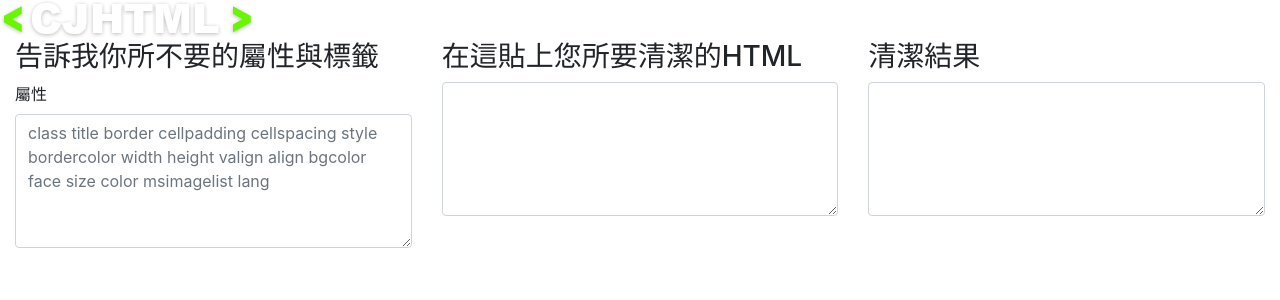
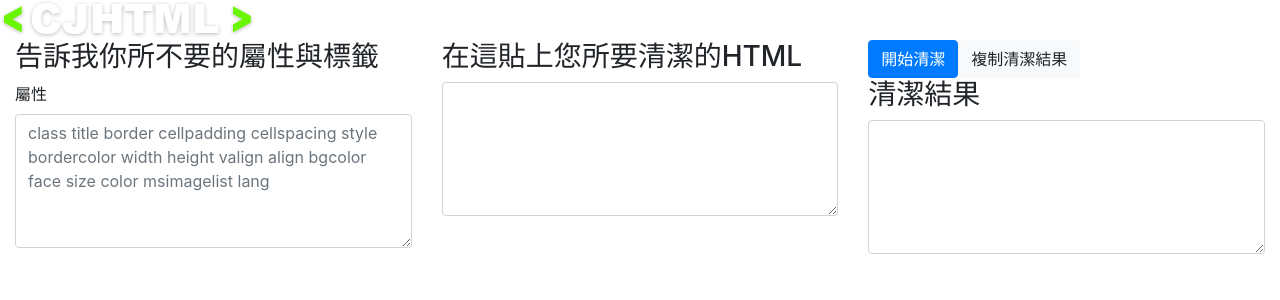
Before and after one commit to jq153387/cjhtml, a Next.js app: page / in a window 1280 px wide. Shown: the top 300 px of the page. Built offline with nearby package versions, Linux system fonts and the light colour scheme.

Commit message:
增加按鈕

```diff
--- a/pages/index.js
+++ b/pages/index.js
@@ -3,6 +3,7 @@ import Container from 'react-bootstrap/Container';
 import Row from 'react-bootstrap/Row';
 import Col from 'react-bootstrap/Col';
 import Form from 'react-bootstrap/Form'
+import Button from 'react-bootstrap/Button'
 import "bootstrap/dist/css/bootstrap.min.css";
 
 function HomePage() {
@@ -41,6 +42,10 @@ function HomePage() {
             </Form>
           </Col>
           <Col sm={4}>
+              <>
+                <Button>開始清潔</Button>
+                <Button variant="light">複制清潔結果</Button>
+                </>
             <h3>清潔結果</h3>
             <Form>
                 <Form.Group controlId="exampleForm.ControlTextarea1">
```
